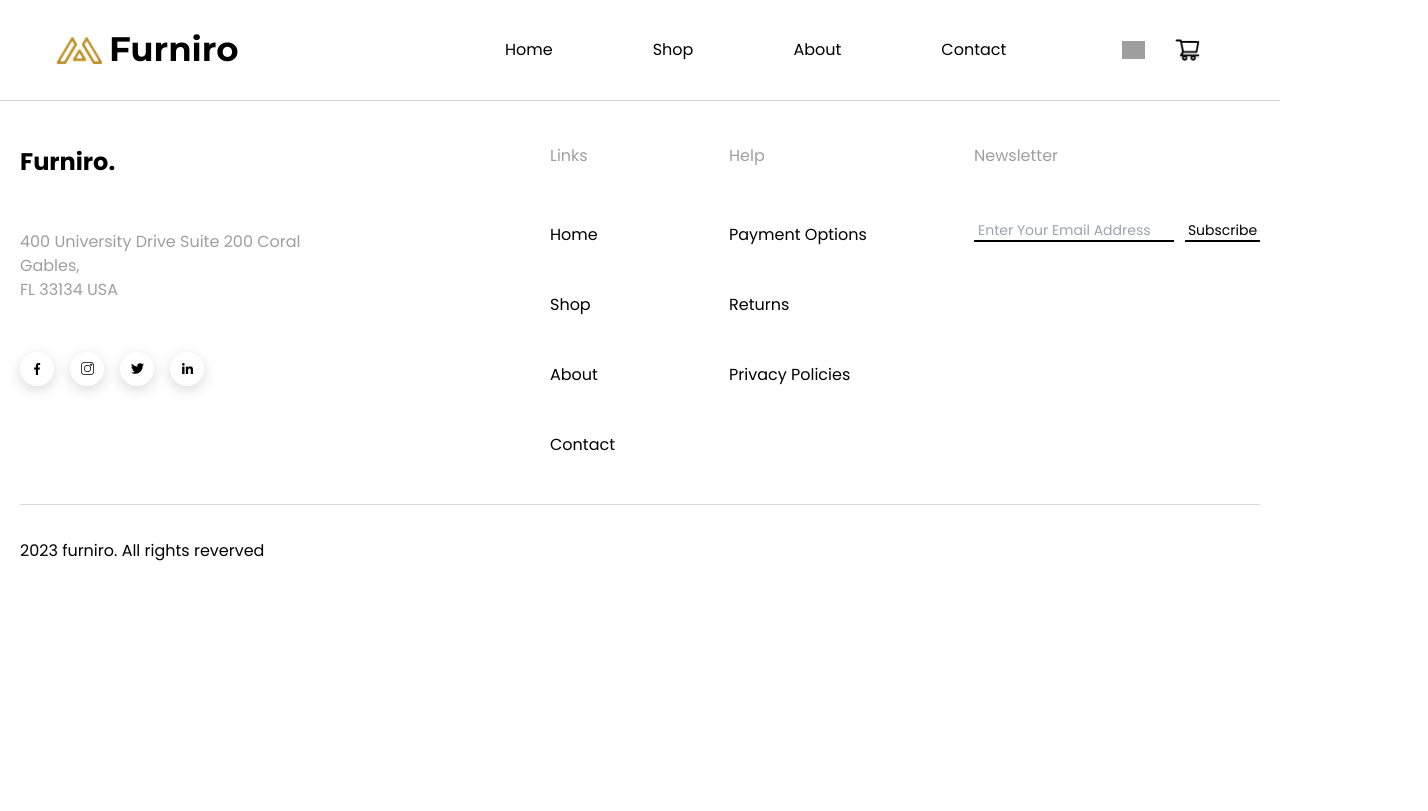
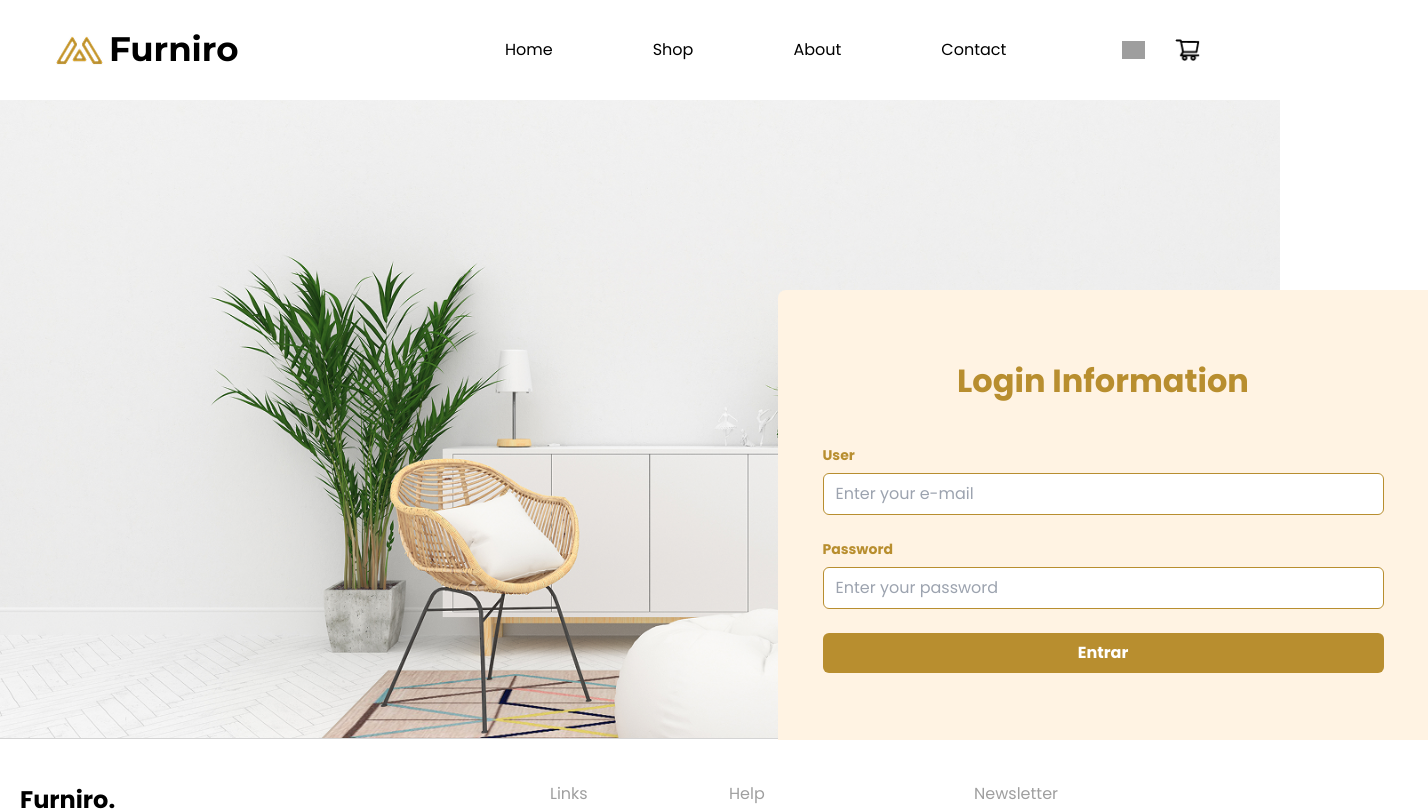
Before and after one commit to Tayling-Ng/desafio-4_compassUol, a React (Vite) app: page /login in a window 1280 px wide. Shown: the top 811 px of the page, 1428 px wide, since content can reach past the window. Built offline with nearby package versions, Linux system fonts and the light colour scheme; grey boxes are pictures that could not be loaded.

Commit message:
feat: Login Page

```diff
--- /dev/null
+++ b/src/pages/loginPage/LoginPage.tsx
@@ -0,0 +1,100 @@
+import React, { useState } from 'react';
+import background from '../../assets/img-login/img-login.png';
+
+export const LoginPage = () => {
+    const [username, setUsername] = useState('');
+    const [password, setPassword] = useState('');
+    const [error, setError] = useState('');
+
+    const handleLogin = (e: React.FormEvent) => {
+        e.preventDefault();
+
+        const emailRegex =
+            /^[^\s@]+@([a-zA-Z0-9-]+\.)?(gmail\.com|yahoo\.com|hotmail\.com|outlook\.com|icloud\.com|aol\.com|protonmail\.com|zoho\.com|live\.com|yandex\.com|bol\.com\.br|uol\.com\.br|[a-zA-Z0-9-]+\.(com|net|org|gov|edu|br|co\.uk|com\.br|io|ai))$/;
+
+        if (username === '' || password === '') {
+            setError('Username and password are required.');
+            return;
+        }
+
+        if (!emailRegex.test(username)) {
+            setError('Enter a valid email address.');
+            return;
+        }
+
+        console.log('Usuário:', username, 'Senha:', password);
+        setError('');
+    };
+
+    return (
+        <div className="w-full h-auto relative font-poppins">
+            <div>
+                <img
+                    className="w-full h-auto"
+                    src={background}
+                    alt="background"
+                />
+                <div className="flex justify-center items-center w-[650px] h-[450px] absolute top-[190px] left-[778px] rounded-tl-lg bg-[#FFF3E3]">
+                    <div className="flex flex-col justify-center w-[561px] h-[344px] left-[778px] gap-[40px]">
+                        <div className="flex justify-center items-center text-[32px] font-bold text-[#B88E2F]">
+                            <h2>Login Information</h2>
+                        </div>
+                        {error && (
+                            <div className="text-red-500 text-center">
+                                {error}
+                            </div>
+                        )}
+                        <div>
+                            <form onSubmit={handleLogin} className="space-y-6">
+                                <div className="space-y-2">
+                                    <label
+                                        htmlFor="username"
+                                        className="block text-sm font-bold text-[#B88E2F]"
+                                    >
+                                        User
+                                    </label>
+                                    <input
+                                        id="username"
+                                        type="text"
+                                        value={username}
+                                        onChange={(e) =>
+                                            setUsername(e.target.value)
+                                        }
+                                        className="w-full px-3 py-2 border border-[#B88E2F] rounded-md "
+                                        placeholder="Enter your e-mail"
+                                    />
+                                </div>
+
+                                <div className="space-y-2">
+                                    <label
+                                        htmlFor="password"
+                                        className="block text-sm font-bold text-[#B88E2F]"
+                                    >
+                                        Password
+                                    </label>
+                                    <input
+                                        id="password"
+                                        type="password"
+                                        value={password}
+                                        onChange={(e) =>
+                                            setPassword(e.target.value)
+                                        }
+                                        className="w-full px-3 py-2 border border-[#B88E2F] rounded-md"
+                                        placeholder="Enter your password"
+                                    />
+                                </div>
+
+                                <button
+                                    type="submit"
+                                    className="w-full bg-[#B88E2F] text-white py-2 px-4 rounded-md font-bold"
+                                >
+                                    Entrar
+                                </button>
+                            </form>
+                        </div>
+                    </div>
+                </div>
+            </div>
+        </div>
+    );
+};
--- a/src/pages/page-route.tsx
+++ b/src/pages/page-route.tsx
@@ -1,11 +1,13 @@
 import { Route, Routes, BrowserRouter } from 'react-router-dom';
 import { HomePage } from './homePage/homePage';
+import { LoginPage } from './loginPage/LoginPage';
 
 export const PageRoute = () => {
     return (
         <BrowserRouter>
             <Routes>
                 <Route path="/" element={<HomePage />} index />
+                <Route path="/login" element={<LoginPage />} />
             </Routes>
         </BrowserRouter>
     );
```
Also changed, not shown: src/assets/img-login/img-login.png (added).
